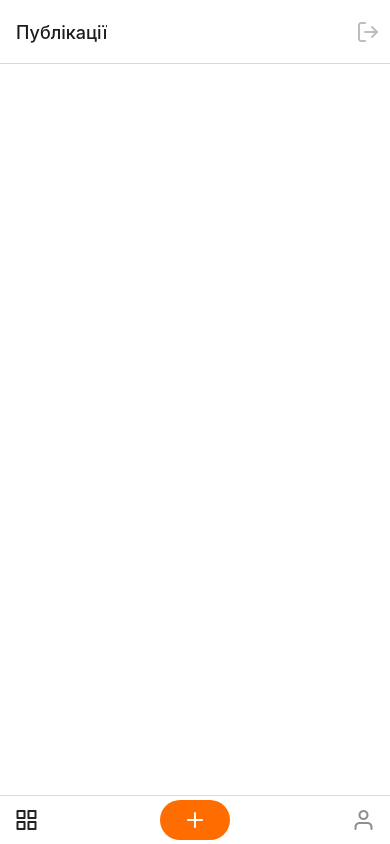
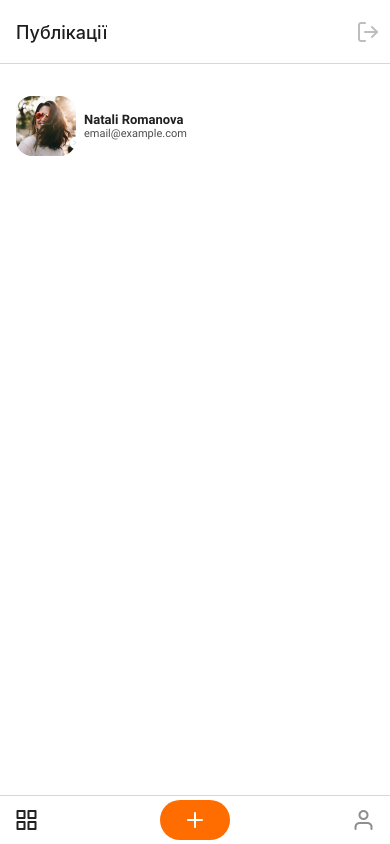
Before and after one commit to K-Basket/react-native-hw, a React Native app: screen /Home in a window 390 px wide. Built offline with nearby package versions, Linux system fonts and the light colour scheme.

Commit message:
update PostScreen

```diff
--- a/Screens/PostsScreen.js
+++ b/Screens/PostsScreen.js
@@ -10,6 +10,7 @@ import {
   FlatList,
   TouchableOpacity,
 } from 'react-native';
+import avatar from '../assets/img/avatar-1.jpg';
 
 export function PostsScreen() {
   const [posts, setPosts] = useState([]);
@@ -21,26 +22,54 @@ export function PostsScreen() {
   useEffect(() => {
     if (params) {
       setPosts(prev => [...prev, params]);
-      console.log('params :>>:>>:>>:>> ', params);
     }
   }, [params]);
 
-  // console.log('location :>> ', params.location);
-
   return (
     <View style={styles.container}>
+      <View
+        style={{
+          flexDirection: 'row',
+          alignItems: 'center',
+          marginVertical: 32,
+          paddingHorizontal: 16,
+          width: '100%',
+        }}
+      >
+        <Image
+          style={{ width: 60, height: 60, borderRadius: 16 }}
+          source={avatar}
+        />
+        <View style={{ marginLeft: 8 }}>
+          <Text
+            style={{ fontFamily: 'Roboto-700', fontSize: 13, color: '#212121' }}
+          >
+            Natali Romanova
+          </Text>
+          <Text
+            style={{
+              fontFamily: 'Roboto-400',
+              fontSize: 11,
+              color: 'rgba(33, 33, 33, 0.80)',
+            }}
+          >
+            email@example.com
+          </Text>
+        </View>
+      </View>
+
       <FlatList
         data={posts}
         keyExtractor={(item, indx) => indx.toString()}
         renderItem={({ item }) => (
-          <View style={{ marginTop: 34 }}>
+          <View>
             <View style={styles.wrapImage}>
               <Image
                 source={item.photo}
                 style={{
                   marginTop: 10,
-                  width: 350,
-                  height: 200,
+                  width: 400,
+                  height: 240,
                   borderColor: 'green',
                   borderWidth: 1,
                   borderRadius: 8,
@@ -128,6 +157,16 @@ export function PostsScreen() {
                       >
                         {item.inputLocation}
                       </Text>
+
+                      <Text
+                        style={{
+                          fontFamily: 'Roboto-400',
+                          fontSize: 10,
+                          color: '#212121',
+                        }}
+                      >
+                        {`${item.address.city}, ${item.address.country}`}
+                      </Text>
                     </View>
                   </TouchableOpacity>
                 </View>
```
Also changed, not shown: Screens/CreatePostsScreen.js (+3 -4 lines).
